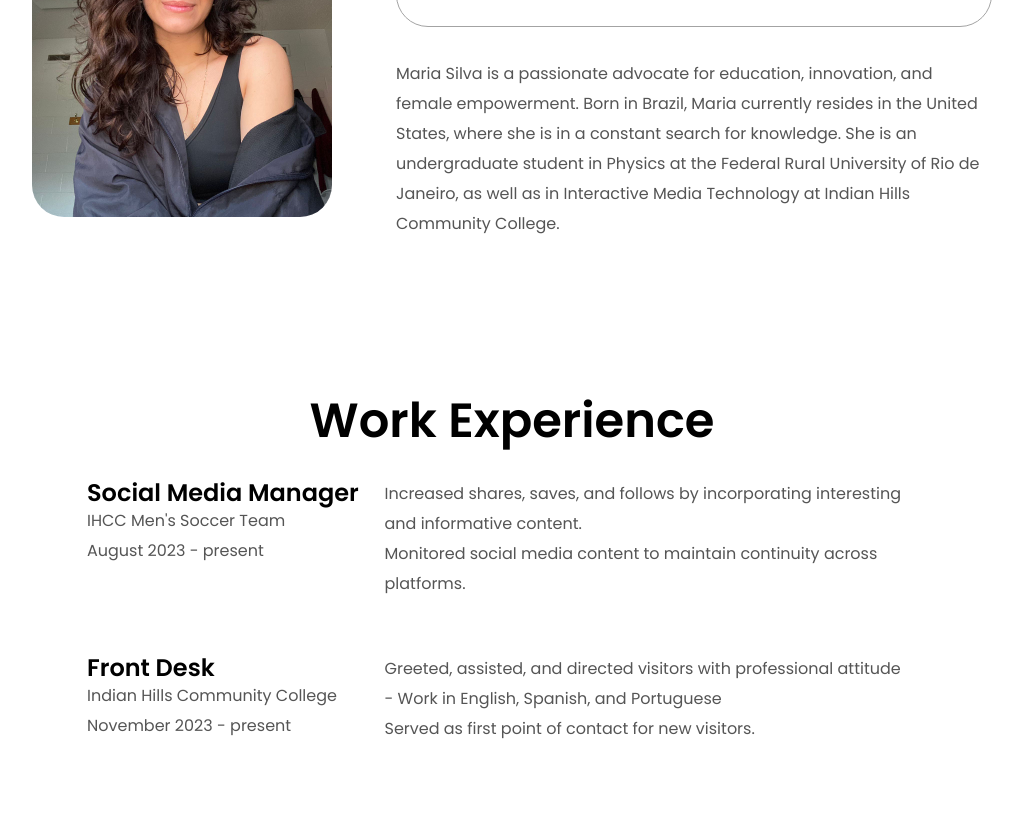
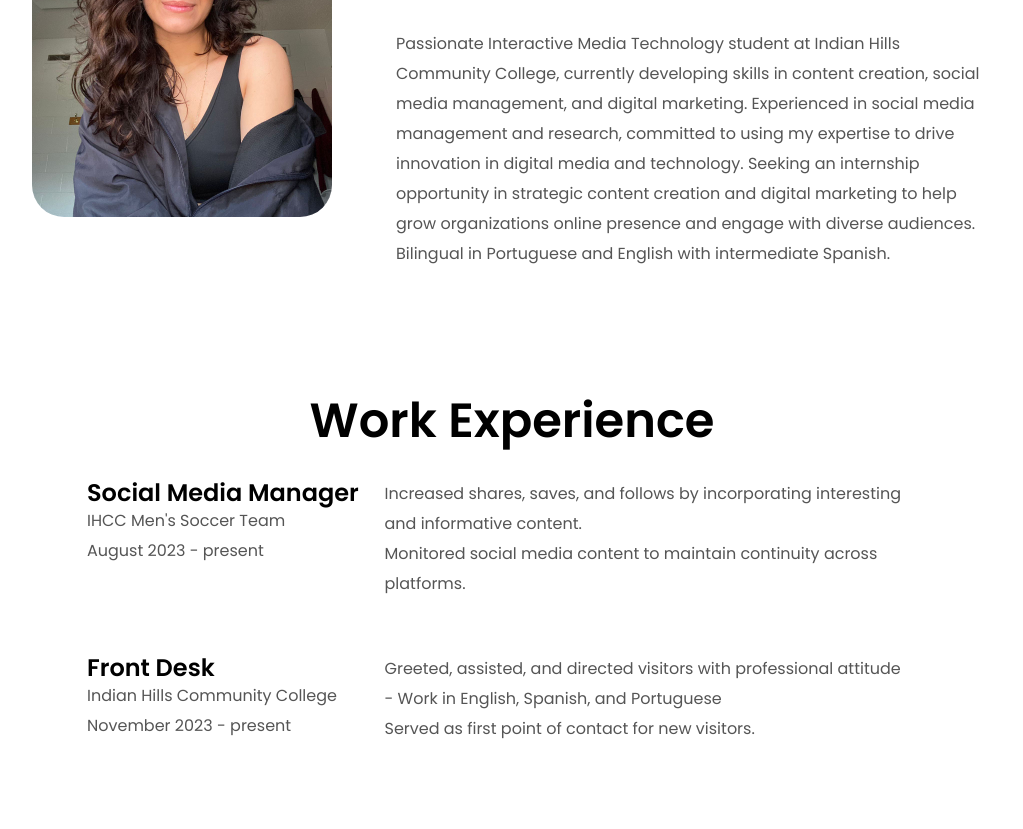
Before and after one commit to madu1610/resume, a plain HTML site: page index.html in a window 1280 px wide. Shown: the part 1219-2048 px from the top of the page, without its empty margins (128-1151 px from the left). Drawn offline with nearby package versions, Linux system fonts and the light colour scheme.

Commit message:
Update index.html

```diff
--- a/index.html
+++ b/index.html
@@ -48,7 +48,7 @@
           </div>
         </div>
           <div class="text-container">
-            <p>Maria Silva is a passionate advocate for education, innovation, and female empowerment. Born in Brazil, Maria currently resides in the United States, where she is in a constant search for knowledge. She is an undergraduate student in Physics at the Federal Rural University of Rio de Janeiro, as well as in Interactive Media Technology at Indian Hills Community College.</p>
+            <p>Passionate Interactive Media Technology student at Indian Hills Community College, currently developing skills in content creation, social media management, and digital marketing. Experienced in social media management and research, committed to using my expertise to drive innovation in digital media and technology. Seeking an internship opportunity in strategic content creation and digital marketing to help grow organizations online presence and engage with diverse audiences. Bilingual in Portuguese and English with intermediate Spanish.</p>
           </div>
       </div>
     </div>
```
